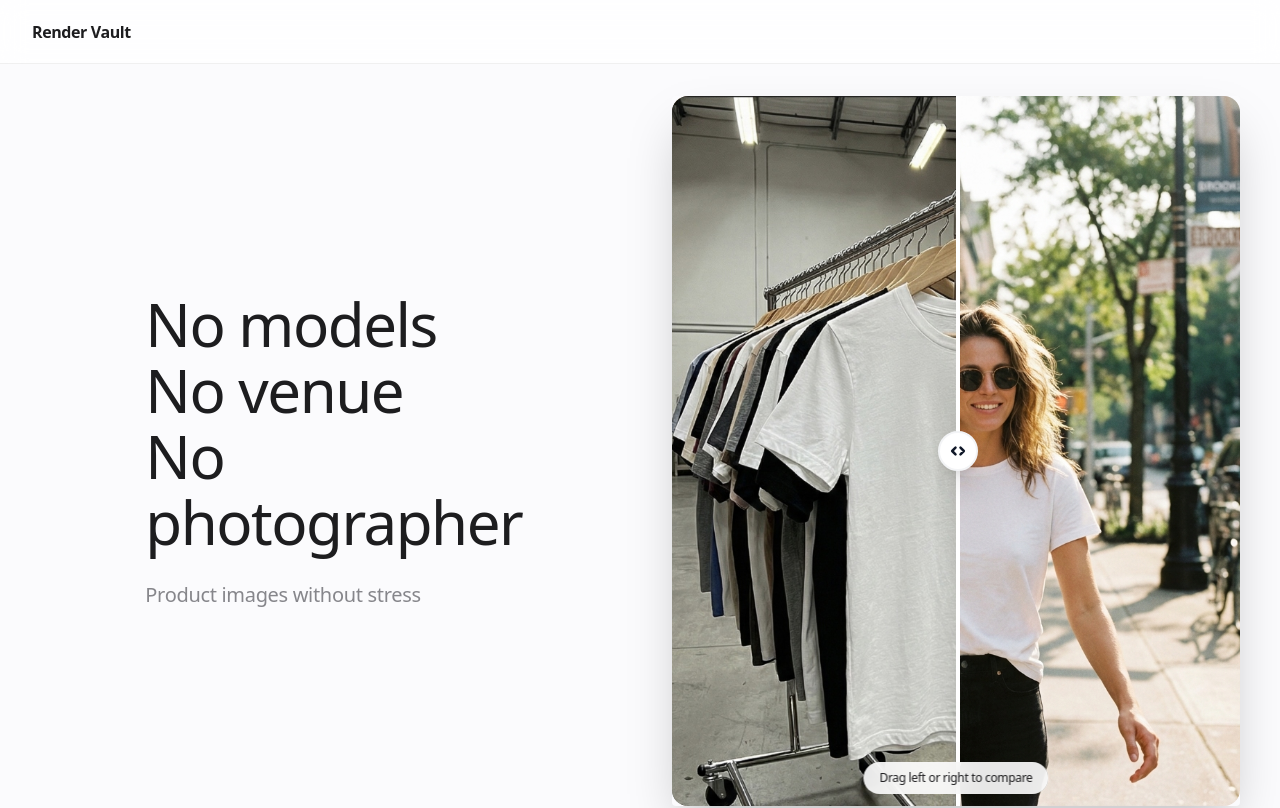
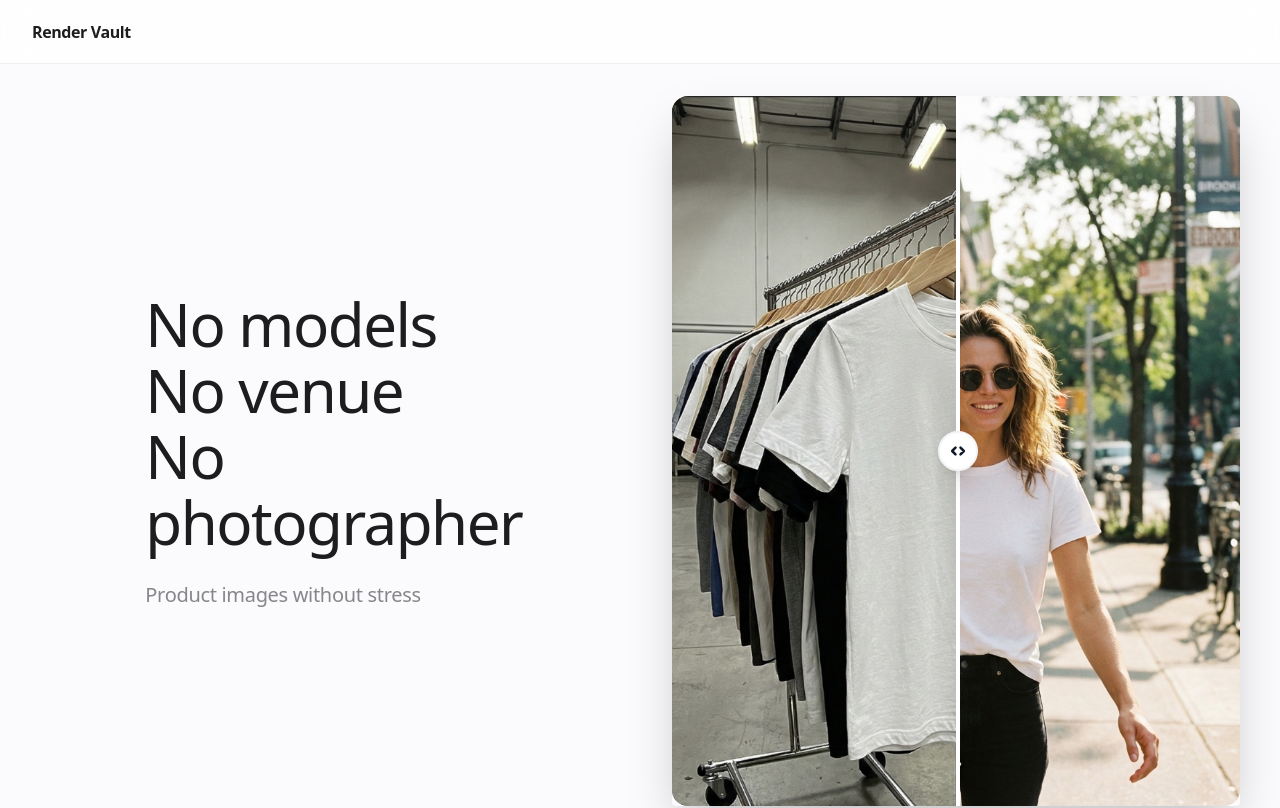
Before and after one commit to stevenshelley58-afk/redner-vault, a Next.js app: page / in a window 1280 px wide. Shown: the top 808 px of the page. Built offline with nearby package versions, Linux system fonts and the light colour scheme.

Commit message:
Remove drag hint pills from TactileReveal

```diff
--- a/components/TactileReveal.tsx
+++ b/components/TactileReveal.tsx
@@ -216,28 +216,10 @@ export default function TactileReveal({
                 </motion.div>
 
                 {/* Mobile hint - shows only on first view */}
-                {isMobile && !hasInteracted && (
-                    <motion.div
-                        initial={{ opacity: 0, y: 10 }}
-                        animate={{ opacity: 1, y: 0 }}
-                        exit={{ opacity: 0 }}
-                        className="absolute bottom-3 left-1/2 -translate-x-1/2 px-4 py-2 rounded-full backdrop-blur-md text-xs font-medium text-text-ink bg-white/90 pointer-events-none z-20"
-                    >
-                        Swipe left or right to compare
-                    </motion.div>
-                )}
+
 
                 {/* Desktop hint - shows only on first view */}
-                {!isMobile && !hasInteracted && (
-                    <motion.div
-                        initial={{ opacity: 0, y: 10 }}
-                        animate={{ opacity: 1, y: 0 }}
-                        exit={{ opacity: 0 }}
-                        className="absolute bottom-3 left-1/2 -translate-x-1/2 px-4 py-2 rounded-full backdrop-blur-md text-xs font-medium text-text-ink bg-white/90 pointer-events-none z-20"
-                    >
-                        Drag left or right to compare
-                    </motion.div>
-                )}
+
             </motion.div>
 
             {/* Description */}
```
